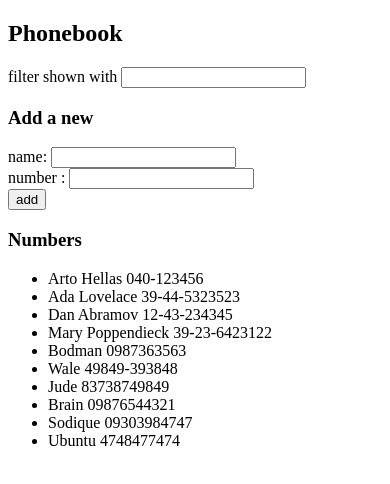
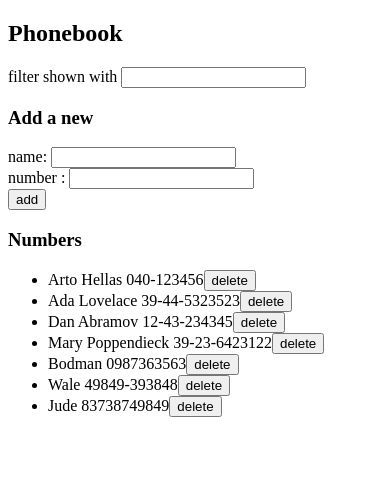
Before and after one commit to Donchuks02/Full-Stack-Open-Course-Solutions, a React (Vite) app in the folder part2/phonebook/: page / in a window 390 px wide. Shown: the top 484 px of the page. Built offline with nearby package versions, Linux system fonts and the light colour scheme; data requests are answered from the project's data file.

Commit message:
Solved part2 phonebook step9 exercise

```diff
--- a/part2/phonebook/db.json
+++ b/part2/phonebook/db.json
@@ -34,21 +34,6 @@
       "id": "7",
       "name": "Jude",
       "number": "83738749849"
-    },
-    {
-      "id": "8",
-      "name": "Brain",
-      "number": "09876544321"
-    },
-    {
-      "id": "9",
-      "name": "Sodique",
-      "number": "09303984747"
-    },
-    {
-      "id": "10",
-      "name": "Ubuntu",
-      "number": "4748477474"
     }
   ]
 }
--- a/part2/phonebook/src/App.jsx
+++ b/part2/phonebook/src/App.jsx
@@ -13,27 +13,16 @@ const App = () => {
   const [searchedPerson, setSearchedPerson] = useState(persons)
 
   useEffect(() => {
-    console.log('effect');
 
     phonebookServices
       .getAll()
       .then(initialPhoneBook => {
-        console.log('promise fulfilled'),
         setPersons(initialPhoneBook),
         setSearchedPerson(initialPhoneBook)
 
       }
 
       )
-    // console.log('effect')
-    // axios
-    //   .get('http://localhost:3001/persons')
-    //   .then(response => {
-    //     console.log('promise fulfilled')
-    //     setPersons(response.data)
-    //     setSearchedPerson(response.data)
-
-    //   })
 
   }, [])
 
@@ -63,19 +52,17 @@ const App = () => {
       setSearchedPerson(persons.concat(returnedPhoneBook))
 
     })
-    // axios
-    //   .post('http://localhost:3001/persons', namesObject)
-    //   .then(response => {
-    //     console.log(response)
-    //     setPersons(persons.concat(namesObject))
-    //     setNewName('')
-    //     setNewNumber('')
-    //     setSearchedPerson(persons.concat(namesObject))
 
-    //   })
+  }
 
+  const removeName = (id) => {
 
-
+    phonebookServices
+      .remove(id)
+      .then(() => {
+        setPersons(persons.filter(person => person.id !== id))
+        setSearchedPerson(searchedPerson.filter(person => person.id !== id))
+      })
   }
 
   const handleNamesChange = (event) => {
@@ -111,7 +98,11 @@ const App = () => {
         handleNumbersChange={handleNumbersChange}
       />
       <h3>Numbers</h3>
-      <Persons searchedPerson={searchedPerson} />
+      <Persons
+        searchedPerson={searchedPerson}
+        deleteContact={removeName}
+
+      />
     </div>
   )
 }
--- a/part2/phonebook/src/components/Persons.jsx
+++ b/part2/phonebook/src/components/Persons.jsx
@@ -1,8 +1,14 @@
-const Persons = ({ searchedPerson }) => {
+const Persons = ({ searchedPerson, deleteContact }) => {
   return (
     <ul>
       {searchedPerson.map(person => (
-        <li key={person.id}>{person.name} {person.number}</li>
+        <li key={person.id}>
+          {person.name} {person.number}
+          <button onClick={() => {
+            if(window.confirm(`Delete ${person.name} ?`)){deleteContact(person.id)}}}>
+            delete
+          </button>
+        </li>
       ))}
     </ul>
   )
--- a/part2/phonebook/src/services/phonebook.js
+++ b/part2/phonebook/src/services/phonebook.js
@@ -11,8 +11,8 @@ const create = newObject => {
   return request.then(response => response.data)
 }
 
-const remove = (id, newObject) => {
-  const request = axios.delete(`${baseUrl}/${id}`, newObject)
+const remove = (id) => {
+  const request = axios.delete(`${baseUrl}/${id}`)
   return request.then(response => response.data)
 }
 
```
